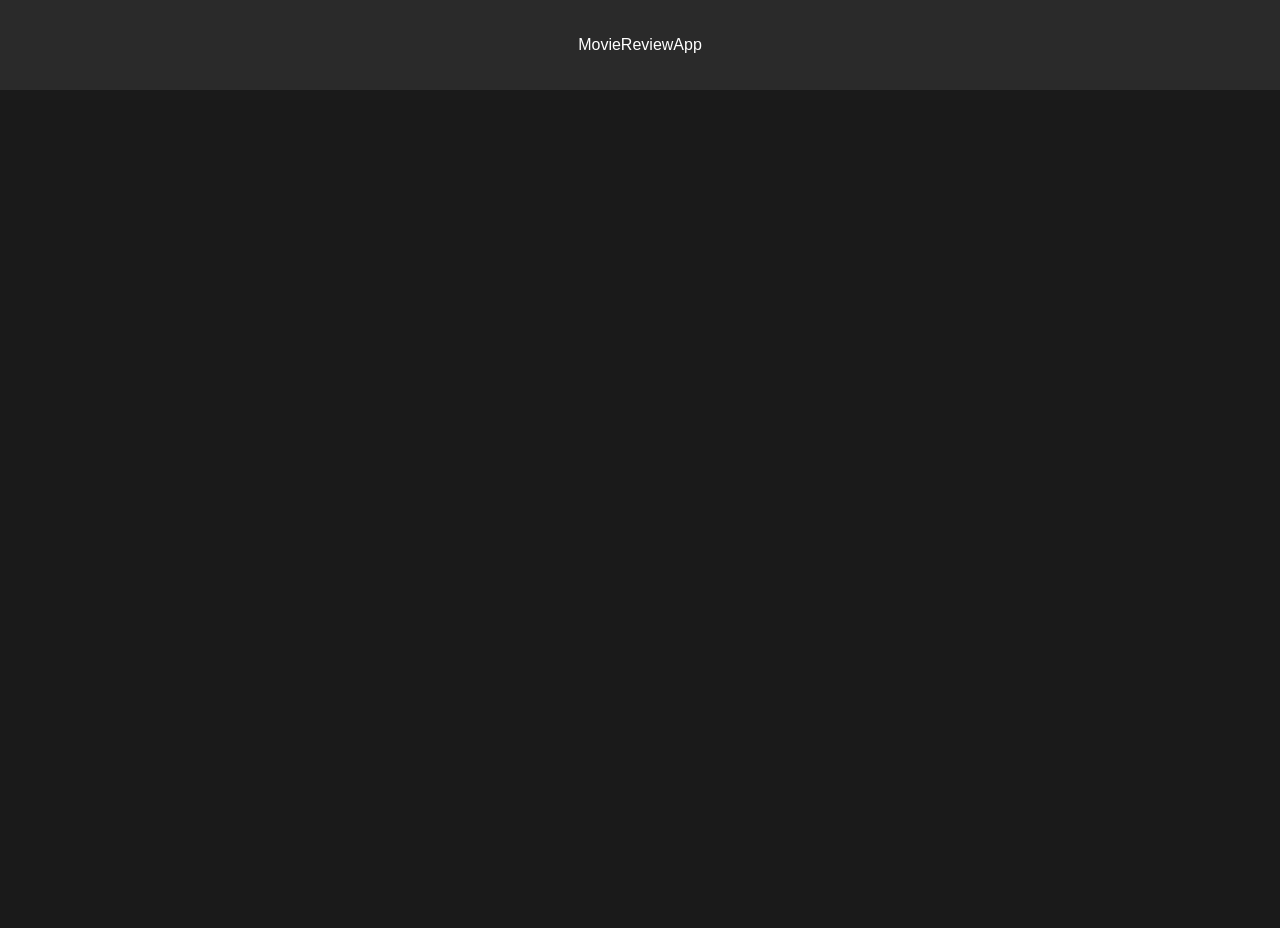
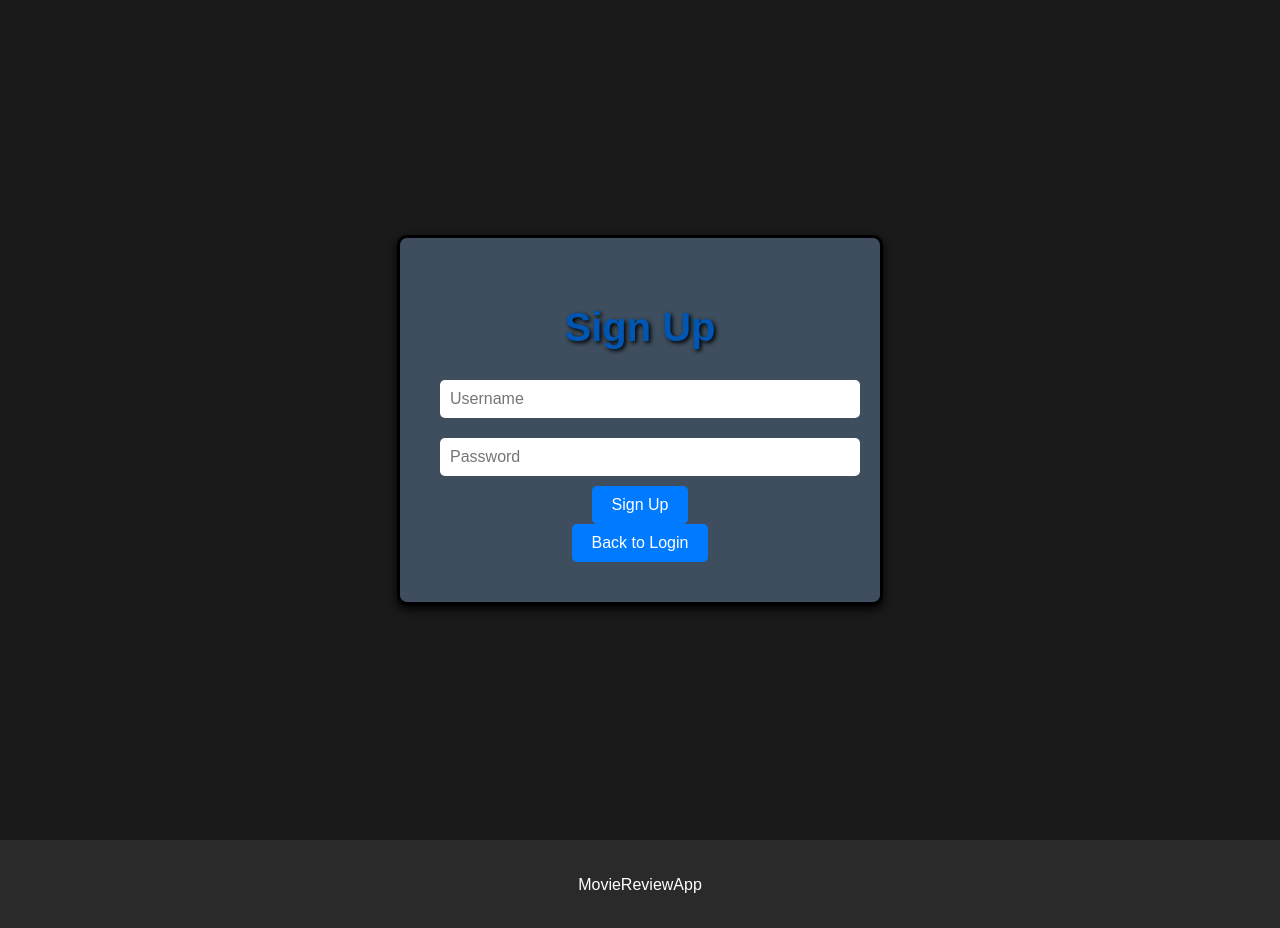
Before and after one commit to YounnIm/SENG401-Project, a React (Create React App) app in the folder movie-review-app/: page /signup in a window 1280 px wide. Before the commit this address had no page. Before the commit the page ends 800 px from the top, so only its background shows below. Built offline with nearby package versions, Linux system fonts and the light colour scheme; the HTML template or start-up script is replaced by a standard one.

Commit message:
Added sign-up page, started work on admin page

```diff
--- a/movie-review-app/src/App.js
+++ b/movie-review-app/src/App.js
@@ -4,6 +4,7 @@ import Login from './components/Login';
 import MovieList from './components/MovieList';
 import MovieDetail from './components/MovieDetail';
 import Summary from './components/Summary';
+import SignUp from './components/SignUp';
 import './App.css';
 
 function App() {
@@ -17,6 +18,7 @@ function App() {
         <Route path="/movies" element={<MovieList />} />
         <Route path="/movie/:id" element={<MovieDetail />} />
         <Route path="/summary" element={<Summary />} />
+        <Route path="/signup" element={<SignUp />} /> {/* Add this route */}
       </Routes>
       <footer>
         <p>MovieReviewApp</p>
--- a/movie-review-app/src/components/Login.js
+++ b/movie-review-app/src/components/Login.js
@@ -22,6 +22,9 @@ function Login() {
           <input type="password" placeholder="Password" />
           <button type="button" onClick={handleLogin}>Login</button>
           <button type="button" onClick={handleGuestLogin} className="guest-button">Continue as Guest</button>
+          <button type="button" onClick={() => navigate('/signup')} className="guest-button">
+          Sign Up
+        </button>
         </form>
       </div>
     </div>
--- /dev/null
+++ b/movie-review-app/src/components/SignUp.js
@@ -0,0 +1,45 @@
+import React, { useState } from 'react';
+import { useNavigate } from 'react-router-dom';
+import '../App.css';
+
+function SignUp() {
+  const navigate = useNavigate();
+  const [username, setUsername] = useState('');
+  const [password, setPassword] = useState('');
+
+  const handleSignUp = () => {
+    // TODO: Add backend logic to save user data
+    console.log('Sign Up:', { username, password });
+    navigate('/'); // Redirect to login page after signup
+  };
+
+  return (
+    <div className="outer-container">
+      <div className="login-container">
+        <h1>Sign Up</h1>
+        <form className="login-form">
+          <input
+            type="text"
+            placeholder="Username"
+            value={username}
+            onChange={(e) => setUsername(e.target.value)}
+          />
+          <input
+            type="password"
+            placeholder="Password"
+            value={password}
+            onChange={(e) => setPassword(e.target.value)}
+          />
+          <button type="button" onClick={handleSignUp}>
+            Sign Up
+          </button>
+        </form>
+        <button type="button" onClick={() => navigate('/')} className="guest-button">
+          Back to Login
+        </button>
+      </div>
+    </div>
+  );
+}
+
+export default SignUp;
```
